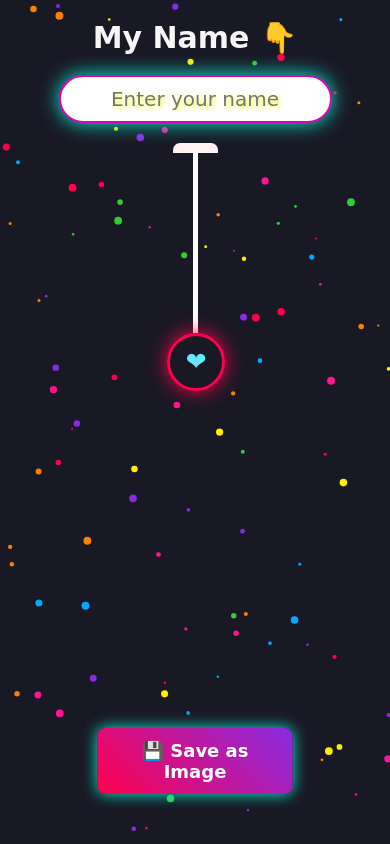
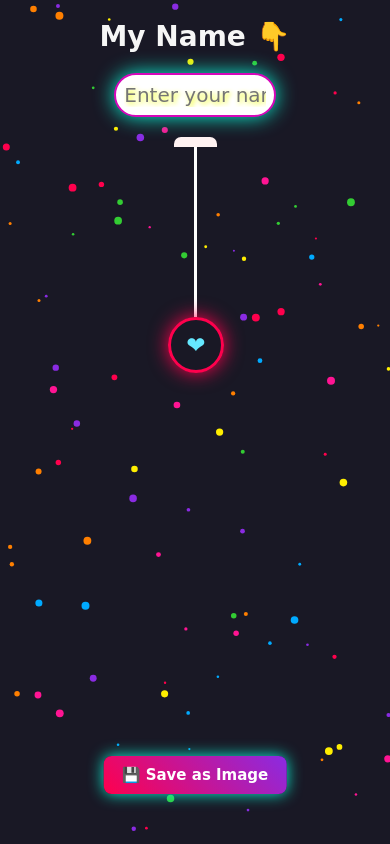
Before and after one commit to vu-BBA/dynamic-newton-cradle, a plain HTML site: page index.html in a window 390 px wide. Drawn offline with nearby package versions, Linux system fonts and the light colour scheme.

Commit message:
Update index.html
add responsive

```diff
--- a/index.html
+++ b/index.html
@@ -140,6 +140,82 @@
   transform: scale(1.2);
   transition: 0.3s ease;
 }
+    /* ========== Responsive Design ========== */
+
+/* Mobile Screens (max 500px) */
+@media (max-width: 500px) {
+  h1 {
+    font-size: 2rem;
+  }
+  .input-box input {
+    font-size: 1.5rem;
+    padding: 8px;
+    width: 80%;
+  }
+  .cradle {
+    gap: 2rem;
+    height: 35rem;
+  }
+  .ball {
+    width: 0.3rem;
+    height: 14rem;
+  }
+  .ball::before {
+    width: 3.8rem;
+    font-size: 1.8rem;
+    line-height: 3.8rem;
+  }
+  #saveBtn {
+    font-size: 1.5rem;
+    padding: 10px 18px;
+  }
+}
+
+/* Tablets (max 768px) */
+@media (max-width: 768px) {
+  h1 {
+    font-size: 2.5rem;
+  }
+  .input-box input {
+    font-size: 1.8rem;
+    width: 70%;
+  }
+  .cradle {
+    gap: 3rem;
+    height: 40rem;
+  }
+  .ball {
+    height: 16rem;
+  }
+  .ball::before {
+    width: 4.5rem;
+    font-size: 2rem;
+    line-height: 4.5rem;
+  }
+}
+
+/* Laptops (max 1024px) */
+@media (max-width: 1024px) {
+  h1 {
+    font-size: 2.8rem;
+  }
+  .input-box input {
+    font-size: 2rem;
+    width: 60%;
+  }
+  .cradle {
+    gap: 4rem;
+    height: 45rem;
+  }
+  .ball {
+    height: 17rem;
+  }
+  .ball::before {
+    width: 5rem;
+    font-size: 2.3rem;
+    line-height: 5rem;
+  }
+}
   </style>
 </head>
 <body>
```
